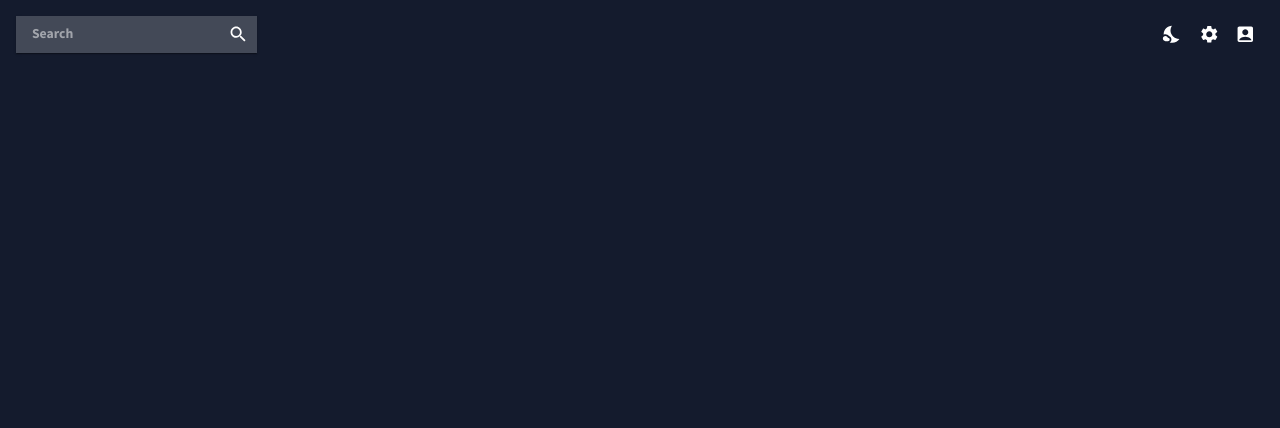
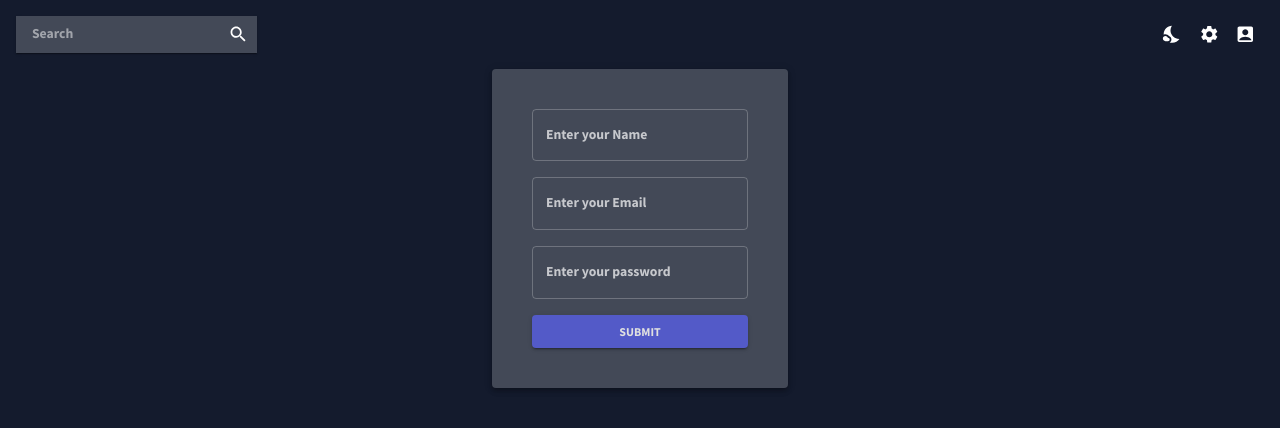
Before and after one commit to AxelKoerner/Detlef-Character-Creation-Tool, a React (Create React App) app in the folder my-app/: page /createAccount in a window 1280 px wide. Before the commit this address had no page. Shown: the top 428 px of the page. Built offline with nearby package versions, Linux system fonts and the light colour scheme.

Commit message:
implemented Sign Up Inputs

```diff
--- a/my-app/src/App.tsx
+++ b/my-app/src/App.tsx
@@ -8,6 +8,7 @@ import Profile from "./scenes/profile";
 import Settings from "./scenes/settings";
 import Login from "./scenes/login";
 import Dashboards from "./scenes/dashboards";
+import CreateAccount from "./scenes/createAccount";
 
 
 function App() {
@@ -25,6 +26,7 @@ function App() {
                                 <Route path="/" element={<Login/>}/>
                                 <Route path="/profile" element={<Profile/>}/>
                                 <Route path="/settings" element={<Settings/>}/>
+                                <Route path="/createAccount" element={<CreateAccount/>}/>
                             </Routes>
                         </BrowserRouter>
                     </main>
--- /dev/null
+++ b/my-app/src/scenes/createAccount/index.tsx
@@ -0,0 +1,80 @@
+import {Box, Button, Container, Grid, Paper, TextField, useTheme} from "@mui/material";
+import {tokens} from "../../theme";
+import any = jasmine.any;
+
+const CreateAccount = () => {
+    const theme = useTheme();
+    const colors = tokens(theme.palette.mode);
+
+    function submitForm(event: { preventDefault: () => void; } | undefined) {
+        console.log(event);
+        //TODO speichern in der Datenbank
+        return undefined;
+    }
+
+    return (
+        <Container>
+        <Box display={"flex"} justifyContent={"center"} alignItems={"center"}>
+            <Paper
+                elevation={4}
+                sx={{
+                    padding: 5,
+                    background: colors.primary[400]
+                }}>
+                <Grid container direction={"column"}>
+                    <Grid>
+                        <TextField
+                            type={"text"}
+                            fullWidth={true}
+                            label={"Enter your Name"}
+                            placeholder={"Max, Mustermann"}
+                            variant={"outlined"}
+                            color={"secondary"}
+                            sx={{mb: 2}}>
+                        </TextField>
+                    </Grid>
+
+                    <Grid>
+                        <TextField
+                            type={"email"}
+                            fullWidth={true}
+                            label={"Enter your Email"}
+                            placeholder={"max@mustermann.com"}
+                            variant={"outlined"}
+                            color={"secondary"}
+                            sx={{mb: 2}}>
+                        </TextField>
+                    </Grid>
+
+                    <Grid>
+                        <TextField
+                            type={"password"}
+                            fullWidth={true}
+                            label={"Enter your password"}
+                            variant={"outlined"}
+                            color={"secondary"}
+                            sx={{mb: 2}}>
+                        </TextField>
+                    </Grid>
+
+                    <Grid>
+                        <Button
+                            variant={"contained"}
+                            fullWidth
+                            href={"/dashboards"}
+                            onSubmit={submitForm(undefined)} //TODO
+                            sx={{color: colors.grey[100], backgroundColor: colors.blueAccent[600], ":hover": {
+                                    bgcolor: colors.greenAccent[400]}
+                            }}>
+                            Submit
+                        </Button>
+                    </Grid>
+
+                </Grid>
+            </Paper>
+        </Box>
+        </Container>
+    );
+}
+
+export default CreateAccount;
--- a/my-app/src/scenes/login/index.tsx
+++ b/my-app/src/scenes/login/index.tsx
@@ -41,7 +41,7 @@ const Login = () => {
                         variant={"h1"}
                         fontWeight={"bold"}
                         sx={{
-                            fontSize: 75,
+                            fontSize: 60,
                             color: colors.grey[100],
                             m: "0 0 5px 0",
                             mt: "75px",
@@ -52,7 +52,7 @@ const Login = () => {
                     <Typography
                         variant={"h5"}
                         sx={{
-                            fontSize: 25,
+                            fontSize: 20,
                             color: colors.greenAccent[400],
                             mb: "50px"
                         }}>
@@ -130,7 +130,7 @@ const Login = () => {
                                     <Grid container justifyContent={"flex-start"}>
                                         <Button
                                             variant={"text"}
-                                            href={"/dashboards"}
+                                            href={"/createAccount"}
                                             sx={{color: colors.greenAccent[400]}}>
                                             Not yet registered?
                                         </Button>
```
